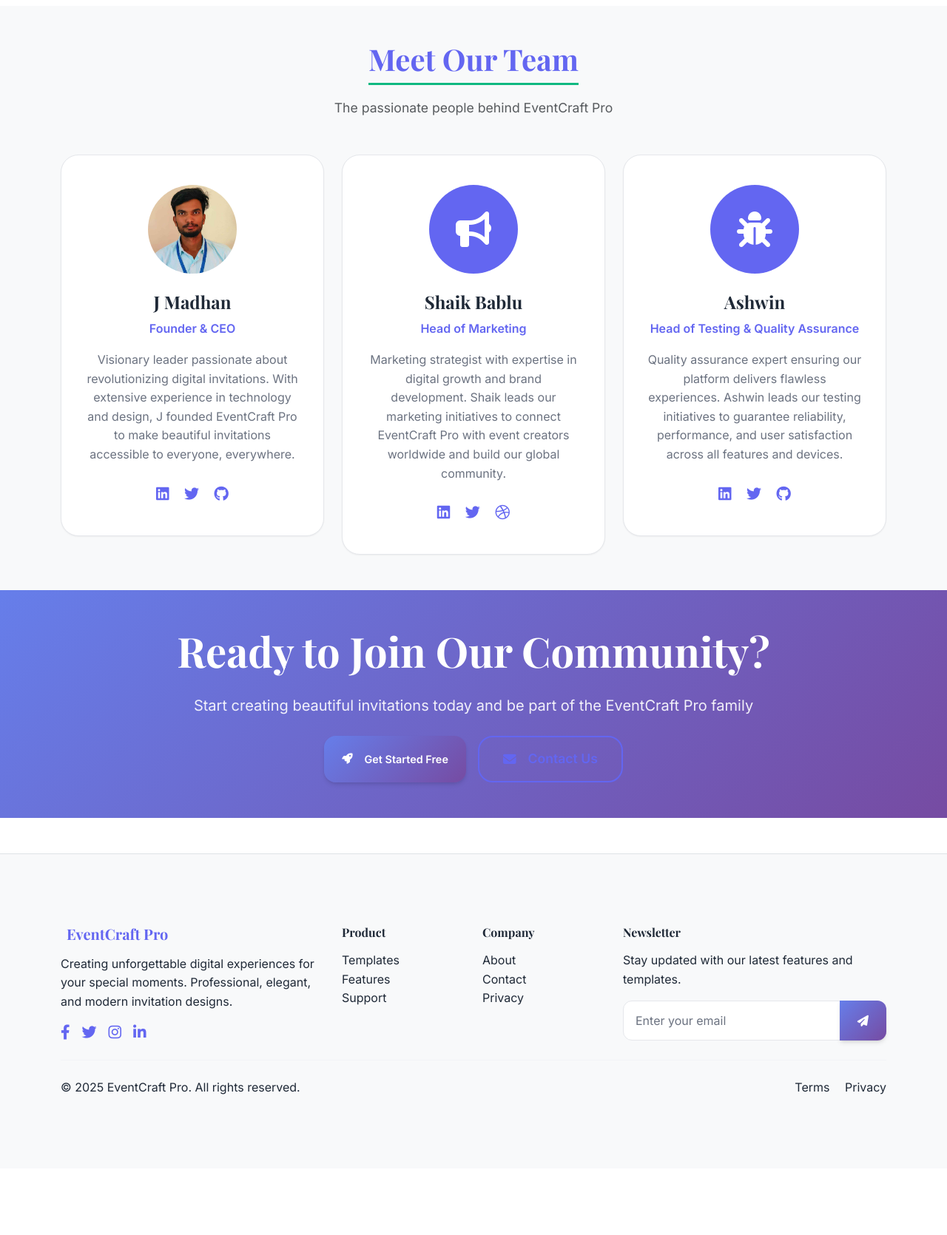
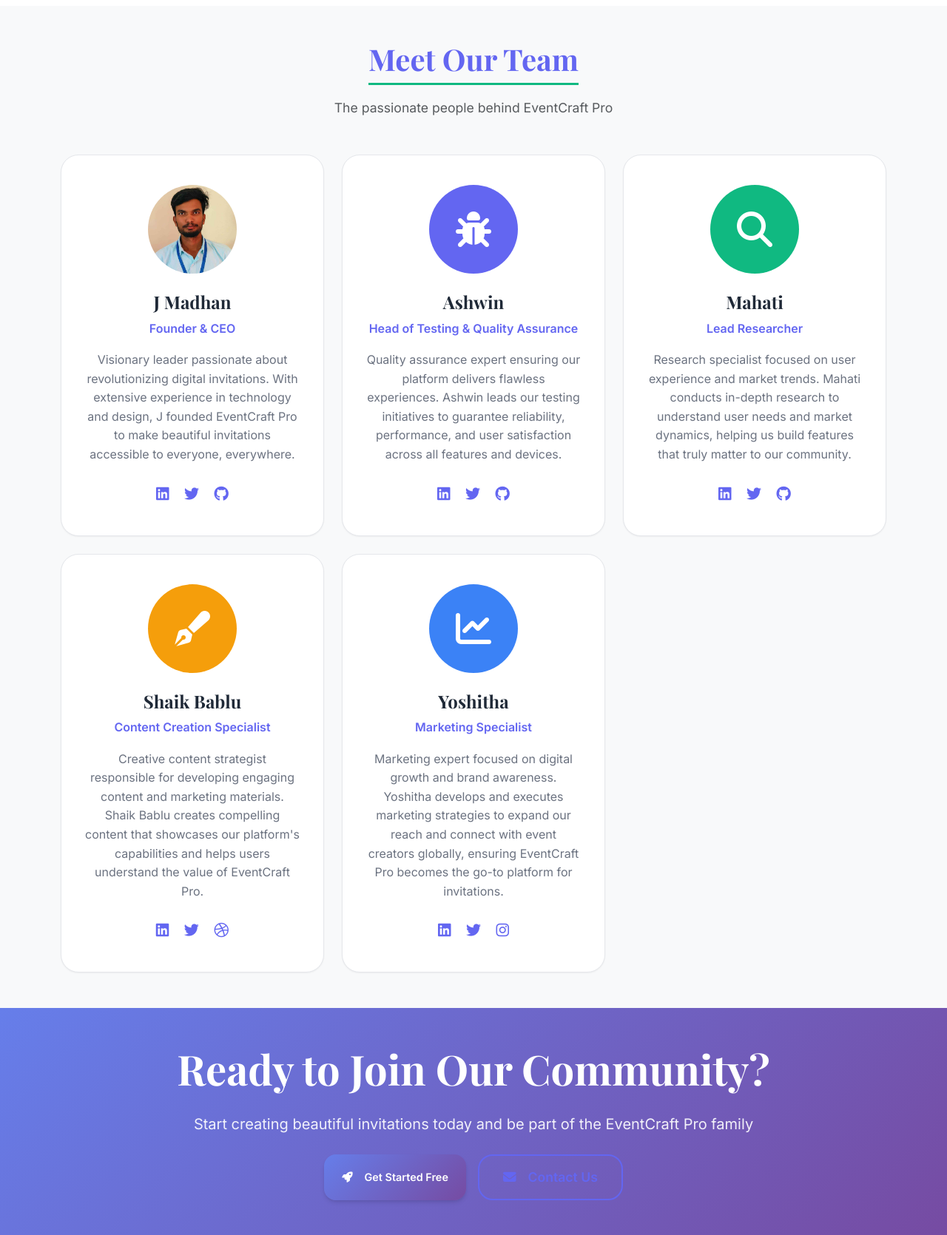
Before and after one commit to Madhan098/eventcraft, a Flask app: page /about in a window 1280 px wide. Shown: the part 2920-4590 px from the top of the page at 74% size. Before the commit the page ends 4400 px from the top, so only its background shows below. Run offline with Flask 3, Linux system fonts and the light colour scheme; some libraries are stand-ins or nearby versions.

Commit message:
Remove duplicate Shaik Bablu entry from about page
- Removed duplicate 'Head of Marketing' entry for Shaik Bablu
- Kept only 'Content Creation Specialist' role for Shaik Bablu
- Maintained all other team members with their respective roles
- Final team structure: J Madhan (Founder), Ashwin (Testing), Mahati (Researcher), Shaik Bablu (Content), Yoshitha (Marketing)

```diff
--- a/templates/about.html
+++ b/templates/about.html
@@ -215,25 +215,6 @@
                 </div>
             </div>
 
-            <div class="col-lg-4 col-md-6">
-                <div class="team-card text-center">
-                    <div class="team-avatar mb-4">
-                        <div class="rounded-circle bg-primary d-flex align-items-center justify-content-center" style="width: 120px; height: 120px; margin: 0 auto;">
-                            <i class="fas fa-bullhorn fa-3x text-white"></i>
-                        </div>
-                    </div>
-                    <h4 class="team-name mb-2">Shaik Bablu</h4>
-                    <p class="team-role text-primary mb-3">Head of Marketing</p>
-                    <p class="team-bio">
-                        Marketing strategist with expertise in digital growth and brand development. Shaik leads our marketing initiatives to connect EventCraft Pro with event creators worldwide and build our global community.
-                    </p>
-                    <div class="team-social">
-                        <a href="#" class="text-primary me-3"><i class="fab fa-linkedin"></i></a>
-                        <a href="#" class="text-primary me-3"><i class="fab fa-twitter"></i></a>
-                        <a href="#" class="text-primary"><i class="fab fa-dribbble"></i></a>
-                    </div>
-                </div>
-            </div>
 
             <div class="col-lg-4 col-md-6">
                 <div class="team-card text-center">
@@ -251,6 +232,66 @@
                         <a href="#" class="text-primary me-3"><i class="fab fa-linkedin"></i></a>
                         <a href="#" class="text-primary me-3"><i class="fab fa-twitter"></i></a>
                         <a href="#" class="text-primary"><i class="fab fa-github"></i></a>
+                    </div>
+                </div>
+            </div>
+
+            <div class="col-lg-4 col-md-6">
+                <div class="team-card text-center">
+                    <div class="team-avatar mb-4">
+                        <div class="rounded-circle bg-success d-flex align-items-center justify-content-center" style="width: 120px; height: 120px; margin: 0 auto;">
+                            <i class="fas fa-search fa-3x text-white"></i>
+                        </div>
+                    </div>
+                    <h4 class="team-name mb-2">Mahati</h4>
+                    <p class="team-role text-primary mb-3">Lead Researcher</p>
+                    <p class="team-bio">
+                        Research specialist focused on user experience and market trends. Mahati conducts in-depth research to understand user needs and market dynamics, helping us build features that truly matter to our community.
+                    </p>
+                    <div class="team-social">
+                        <a href="#" class="text-primary me-3"><i class="fab fa-linkedin"></i></a>
+                        <a href="#" class="text-primary me-3"><i class="fab fa-twitter"></i></a>
+                        <a href="#" class="text-primary"><i class="fab fa-github"></i></a>
+                    </div>
+                </div>
+            </div>
+
+            <div class="col-lg-4 col-md-6">
+                <div class="team-card text-center">
+                    <div class="team-avatar mb-4">
+                        <div class="rounded-circle bg-warning d-flex align-items-center justify-content-center" style="width: 120px; height: 120px; margin: 0 auto;">
+                            <i class="fas fa-pen-fancy fa-3x text-white"></i>
+                        </div>
+                    </div>
+                    <h4 class="team-name mb-2">Shaik Bablu</h4>
+                    <p class="team-role text-primary mb-3">Content Creation Specialist</p>
+                    <p class="team-bio">
+                        Creative content strategist responsible for developing engaging content and marketing materials. Shaik Bablu creates compelling content that showcases our platform's capabilities and helps users understand the value of EventCraft Pro.
+                    </p>
+                    <div class="team-social">
+                        <a href="#" class="text-primary me-3"><i class="fab fa-linkedin"></i></a>
+                        <a href="#" class="text-primary me-3"><i class="fab fa-twitter"></i></a>
+                        <a href="#" class="text-primary"><i class="fab fa-dribbble"></i></a>
+                    </div>
+                </div>
+            </div>
+
+            <div class="col-lg-4 col-md-6">
+                <div class="team-card text-center">
+                    <div class="team-avatar mb-4">
+                        <div class="rounded-circle bg-info d-flex align-items-center justify-content-center" style="width: 120px; height: 120px; margin: 0 auto;">
+                            <i class="fas fa-chart-line fa-3x text-white"></i>
+                        </div>
+                    </div>
+                    <h4 class="team-name mb-2">Yoshitha</h4>
+                    <p class="team-role text-primary mb-3">Marketing Specialist</p>
+                    <p class="team-bio">
+                        Marketing expert focused on digital growth and brand awareness. Yoshitha develops and executes marketing strategies to expand our reach and connect with event creators globally, ensuring EventCraft Pro becomes the go-to platform for invitations.
+                    </p>
+                    <div class="team-social">
+                        <a href="#" class="text-primary me-3"><i class="fab fa-linkedin"></i></a>
+                        <a href="#" class="text-primary me-3"><i class="fab fa-twitter"></i></a>
+                        <a href="#" class="text-primary"><i class="fab fa-instagram"></i></a>
                     </div>
                 </div>
             </div>
```
